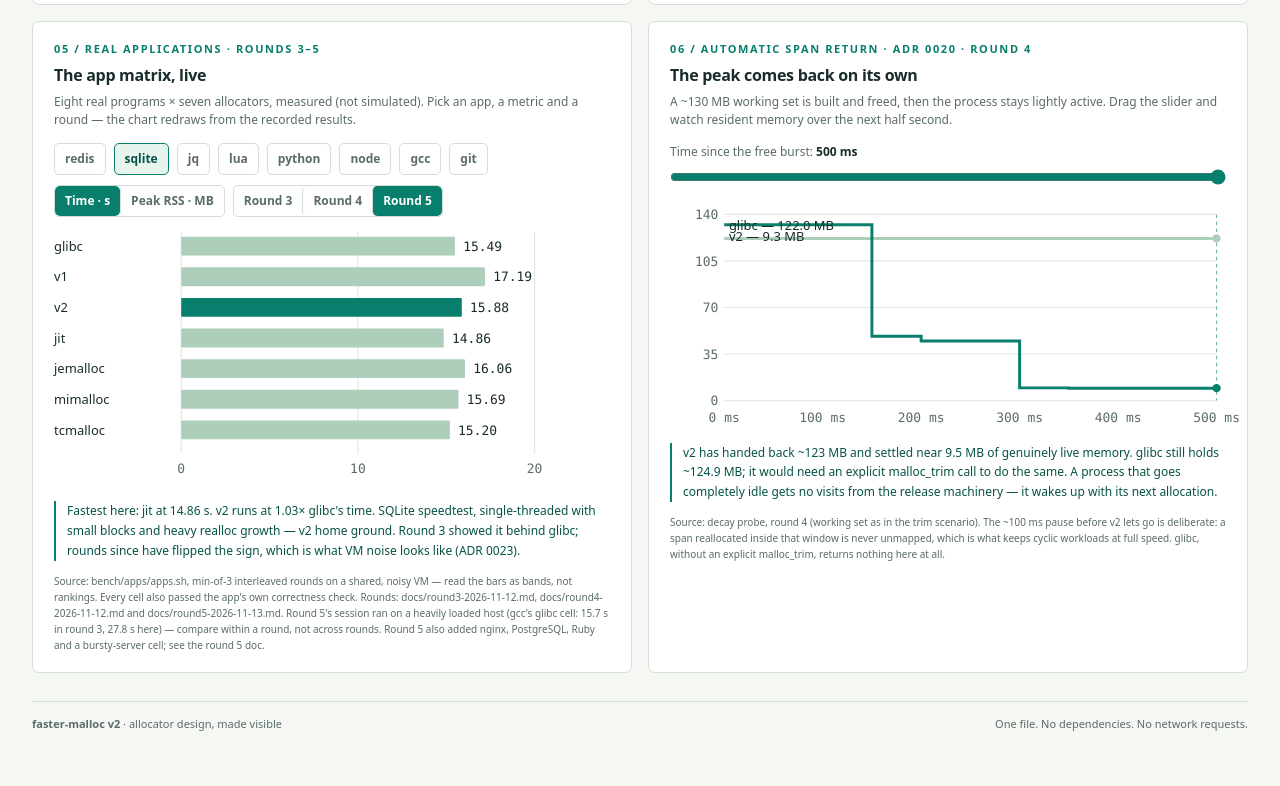
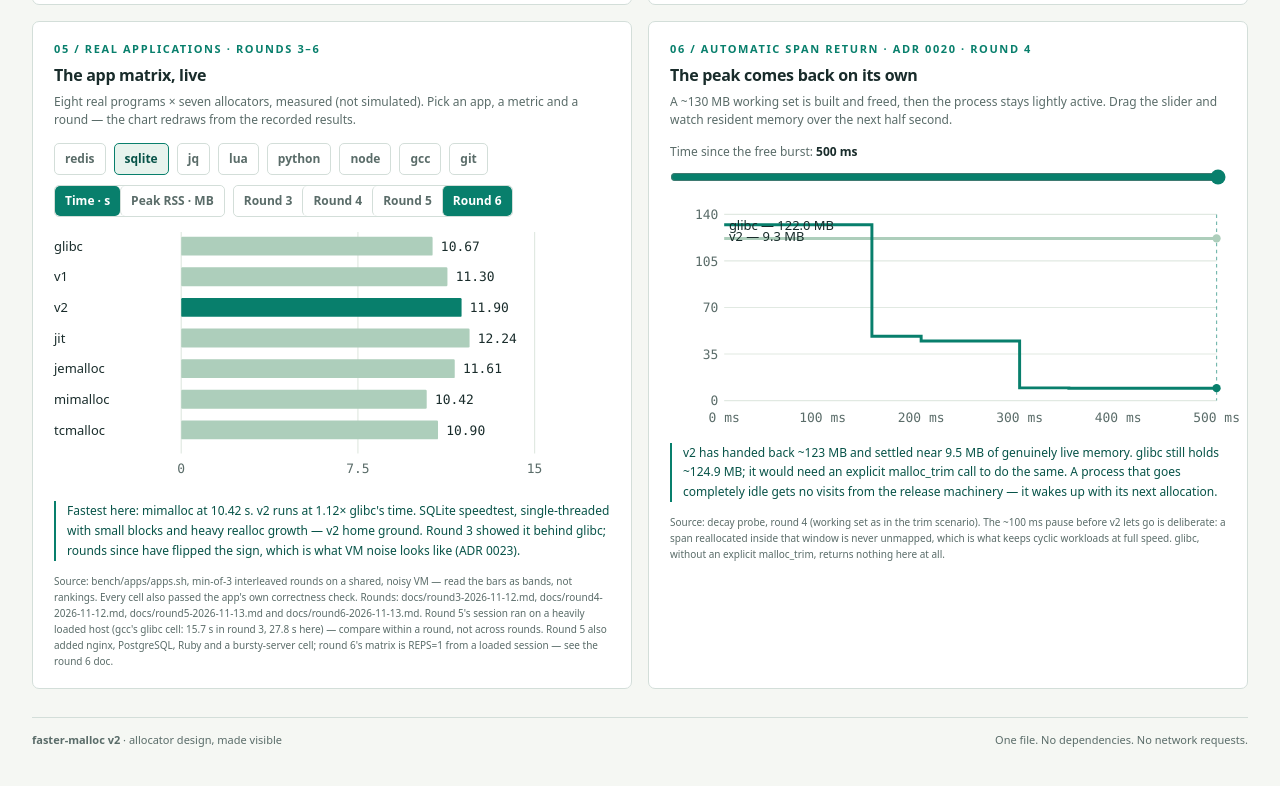
Before and after one commit to cp-20/faster-malloc, a plain HTML site: page demo/index.html in a window 1280 px wide. Shown: the part 3039-3825 px from the top of the page. Drawn offline with Linux system fonts and the light colour scheme.

Commit message:
Round 6 log: Pareto score per use case, round-7 backlog; README status lines and demo updated
Round-6 row added to the demo's app-matrix chart (REPS=1 data,
labelled as such).  ADR 0030's bursty table aligned to the final
build's canonical run (idle-2 44.2 MB).

```diff
--- a/demo/index.html
+++ b/demo/index.html
@@ -91,7 +91,7 @@
         <article class="data-card"><div class="eyebrow">02 / Macro workloads</div><h3>Application-shaped allocation</h3><p class="description">Round 1, interleaved minimum. Time in ns/op.</p><div class="table-wrap"><table><thead><tr><th>Workload</th><th>glibc</th><th>v1</th><th>v2</th><th>jit</th></tr></thead><tbody><tr><td>Compiler</td><td>76.2</td><td>52.3</td><td>37.4</td><td>38.5</td></tr><tr><td>JSON doc</td><td>137.5</td><td>112.1</td><td>105.0</td><td>107.4</td></tr><tr><td>KV store</td><td>598.4</td><td>495.5</td><td>499.3</td><td>503.6</td></tr><tr><td>Game</td><td>78.7</td><td>25.8</td><td>21.7</td><td>22.7</td></tr></tbody></table></div><div class="chart" id="chart-macro"></div><div class="cache-result"><h4>Large 64 KiB · round-1 cache change</h4><table><thead><tr><th>glibc</th><th>v2 before</th><th>v2 after</th></tr></thead><tbody><tr><td class="mono">27.6</td><td>~9,000</td><td>9.4</td></tr></tbody></table><p class="result-note">A per-thread cache lets later large requests reuse a mapping, avoiding repeated map/unmap calls.</p></div><p class="source">Source: docs/opencode-2026-11-12.md, round-1 macro measurements and large-cache result. Timings depend on workload and host.</p></article>
         <article class="data-card"><div class="eyebrow">03 / Locality experiment · ADR 0014 + 0021</div><h3>Grouping works. Does it pay?</h3><p class="description">Distinct 4 KiB pages touched per 4,096-block burst from a scrambled 32,768 × 64 B pool.</p><table><thead><tr><th>Recycling</th><th>Pages / burst</th></tr></thead><tbody><tr><td>Free-order</td><td>512.9</td></tr><tr><td>Grouped at flush (round 2)</td><td>67.8</td></tr><tr class="highlight"><td>Grouped at refill (round 4)</td><td>67.7</td></tr><tr><td>Theoretical floor</td><td>64</td></tr></tbody></table><div class="chart" id="chart-locality"></div><p class="result-note">Twice now, grouping has done exactly what it claims — and twice the walk it costs beat the locality it buys on timed workloads (round 4: batch/hold +35 %). v2 keeps free-order recycling; this scenario stays as the instrument for repricing the trade on other hardware.</p><p class="source">Source: docs/adr/0014-free-list-shaping.md (round 2) and docs/adr/0021-refill-side-regrouping-rejected.md (round 4). This measured pool and burst are 16× larger than the interactive example; the page counts should not match.</p></article>
         <article class="data-card"><div class="eyebrow">04 / malloc_trim · ADR 0015</div><h3>Give the peak back</h3><p class="description">Process RSS in MB after freeing a ~157 MB working set, then explicitly requesting trim.</p><table><thead><tr><th>Allocator</th><th>After free</th><th>After trim</th></tr></thead><tbody><tr><td>glibc</td><td>124.8</td><td>2.8</td></tr><tr><td>v2 before</td><td>161.6</td><td>135.2</td></tr><tr class="highlight"><td>v2 after</td><td>161.7</td><td>7.0</td></tr></tbody></table><div class="chart" id="chart-trim"></div><div class="chart-key"><span><i></i>After free</span><span><i class="after"></i>After trim</span></div><p class="result-note">The census releases a span only when all its blocks are accounted for in the central list. A span with even one live block stays mapped.</p><p class="source">Source: docs/adr/0015-malloc-trim-span-census.md, round 2. RSS includes process overhead; trim addresses retention after a peak, not peak memory use. Round 4 made this return automatic — see card 06 below.</p></article>
-        <article class="data-card"><div class="eyebrow">05 / Real applications · rounds 3–5</div><h3>The app matrix, live</h3><p class="description">Eight real programs × seven allocators, measured (not simulated). Pick an app, a metric and a round — the chart redraws from the recorded results.</p><div class="ctl-row" id="appsel" role="group" aria-label="Application"></div><div class="ctl-row"><div class="seg" id="metricsel" role="group" aria-label="Metric"><button data-m="time" class="on">Time · s</button><button data-m="rss">Peak RSS · MB</button></div><div class="seg" id="roundsel" role="group" aria-label="Round"><button data-r="r3">Round 3</button><button data-r="r4">Round 4</button><button data-r="r5" class="on">Round 5</button></div></div><div class="chart" id="chart-apps"></div><p class="result-note" id="apps-caption"></p><p class="source">Source: bench/apps/apps.sh, min-of-3 interleaved rounds on a shared, noisy VM — read the bars as bands, not rankings. Every cell also passed the app's own correctness check. Rounds: docs/round3-2026-11-12.md, docs/round4-2026-11-12.md and docs/round5-2026-11-13.md. Round 5's session ran on a heavily loaded host (gcc's glibc cell: 15.7 s in round 3, 27.8 s here) — compare within a round, not across rounds. Round 5 also added nginx, PostgreSQL, Ruby and a bursty-server cell; see the round 5 doc.</p></article>
+        <article class="data-card"><div class="eyebrow">05 / Real applications · rounds 3–6</div><h3>The app matrix, live</h3><p class="description">Eight real programs × seven allocators, measured (not simulated). Pick an app, a metric and a round — the chart redraws from the recorded results.</p><div class="ctl-row" id="appsel" role="group" aria-label="Application"></div><div class="ctl-row"><div class="seg" id="metricsel" role="group" aria-label="Metric"><button data-m="time" class="on">Time · s</button><button data-m="rss">Peak RSS · MB</button></div><div class="seg" id="roundsel" role="group" aria-label="Round"><button data-r="r3">Round 3</button><button data-r="r4">Round 4</button><button data-r="r5">Round 5</button><button data-r="r6" class="on">Round 6</button></div></div><div class="chart" id="chart-apps"></div><p class="result-note" id="apps-caption"></p><p class="source">Source: bench/apps/apps.sh, min-of-3 interleaved rounds on a shared, noisy VM — read the bars as bands, not rankings. Every cell also passed the app's own correctness check. Rounds: docs/round3-2026-11-12.md, docs/round4-2026-11-12.md, docs/round5-2026-11-13.md and docs/round6-2026-11-13.md. Round 5's session ran on a heavily loaded host (gcc's glibc cell: 15.7 s in round 3, 27.8 s here) — compare within a round, not across rounds. Round 5 also added nginx, PostgreSQL, Ruby and a bursty-server cell; round 6's matrix is REPS=1 from a loaded session — see the round 6 doc.</p></article>
         <article class="data-card"><div class="eyebrow">06 / Automatic span return · ADR 0020 · round 4</div><h3>The peak comes back on its own</h3><p class="description">A ~130 MB working set is built and freed, then the process stays lightly active. Drag the slider and watch resident memory over the next half second.</p><div class="ctl-row"><label for="decay-t">Time since the free burst: <strong id="decay-t-label">500 ms</strong></label></div><input type="range" id="decay-t" min="0" max="500" step="10" value="500" aria-label="Milliseconds since the free burst"><div class="chart" id="chart-decay"></div><p class="result-note" id="decay-caption"></p><p class="source">Source: decay probe, round 4 (working set as in the trim scenario). The ~100 ms pause before v2 lets go is deliberate: a span reallocated inside that window is never unmapped, which is what keeps cyclic workloads at full speed. glibc, without an explicit malloc_trim, returns nothing here at all.</p></article>
       </div>
     </section>
@@ -526,7 +526,9 @@ const DATA = {
   /* App matrix: per app, per round, [time_s, peak_rss_mb] per allocator
    * in APPS_ALLOCS order.  Round 3 as published in its round doc;
    * round 4 from the final verification run of that round; round 5
-   * from the round-5 matrix run (docs/round5-2026-11-13.md). */
+   * from the round-5 matrix run (docs/round5-2026-11-13.md);
+   * round 6 from the round-6 matrix run, REPS=1 on a loaded host
+   * (docs/round6-2026-11-13.md). */
   apps: {
     r3: {
       redis:  [[2.64, 7.6], [2.85, 10.2], [2.31, 10.2], [2.66, 10.3], [2.42, 7.5], [2.72, 7.7], [2.26, 11.8]],
@@ -557,6 +559,16 @@ const DATA = {
       node:   [[4.11, 422.5], [4.35, 445.8], [4.02, 493.1], [4.38, 491.6], [4.12, 443.7], [4.40, 426.4], [3.88, 455.0]],
       gcc:    [[27.84, 335.0], [29.03, 348.3], [27.71, 369.4], [26.29, 368.0], [26.22, 339.3], [25.56, 333.3], [25.70, 353.9]],
       git:    [[1.10, 21.5], [1.15, 25.0], [1.03, 26.4], [1.17, 26.3], [1.06, 26.1], [1.14, 23.4], [1.36, 28.9]]
+    },
+    r6: {
+      redis:  [[5.66, 7.4], [4.11, 10.0], [4.29, 10.1], [4.04, 10.0], [5.06, 7.4], [4.78, 7.5], [3.77, 11.2]],
+      sqlite: [[10.67, 11.1], [11.30, 16.2], [11.90, 16.5], [12.24, 16.7], [11.61, 14.2], [10.42, 13.0], [10.90, 19.3]],
+      jq:     [[1.65, 369.8], [1.44, 353.1], [1.30, 387.5], [1.40, 384.6], [1.51, 389.4], [1.33, 385.9], [1.32, 379.1]],
+      lua:    [[0.61, 11.6], [0.55, 16.2], [0.48, 18.8], [0.65, 18.4], [0.63, 16.9], [0.43, 13.0], [0.51, 19.5]],
+      python: [[4.72, 429.7], [5.02, 434.9], [4.91, 494.2], [4.85, 494.4], [4.76, 450.7], [5.02, 458.7], [4.61, 497.7]],
+      node:   [[1.86, 425.4], [1.96, 444.9], [1.84, 493.2], [1.82, 493.6], [1.64, 442.9], [1.74, 426.8], [1.61, 455.1]],
+      gcc:    [[15.84, 335.3], [16.12, 348.6], [15.56, 369.1], [15.63, 368.8], [15.42, 340.0], [15.31, 335.4], [15.20, 354.8]],
+      git:    [[0.37, 21.4], [0.39, 24.9], [0.33, 26.4], [0.32, 26.3], [0.35, 26.0], [0.32, 23.6], [0.33, 28.3]]
     }
   },
   /* Decay probe (round 4): KB resident at t ms after the free burst. */
@@ -601,7 +613,7 @@ function drawCharts() {
   $('chart-trim').innerHTML = svg + '</svg>';
 }
 /* ---- card 05: the app matrix, interactive ---- */
-const appsState = { app: 'sqlite', metric: 'time', round: 'r5' };
+const appsState = { app: 'sqlite', metric: 'time', round: 'r6' };
 function renderApps() {
   const data = DATA.apps[appsState.round][appsState.app];
   const mi = appsState.metric === 'time' ? 0 : 1;
```
Also changed, not shown: 3 other files.
